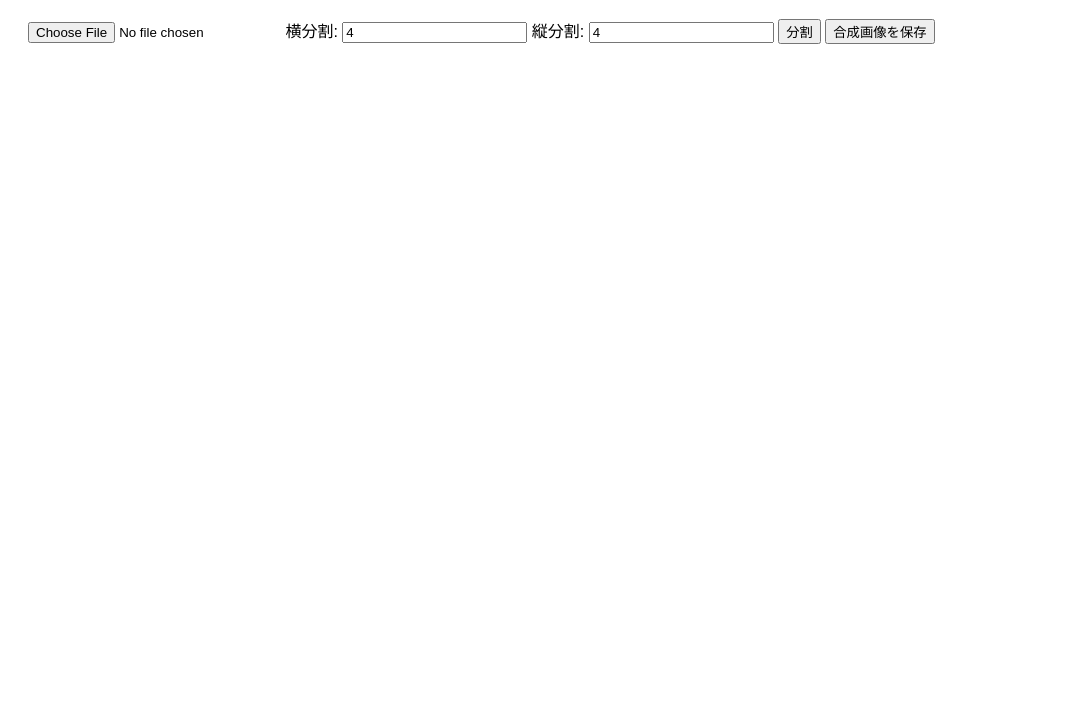
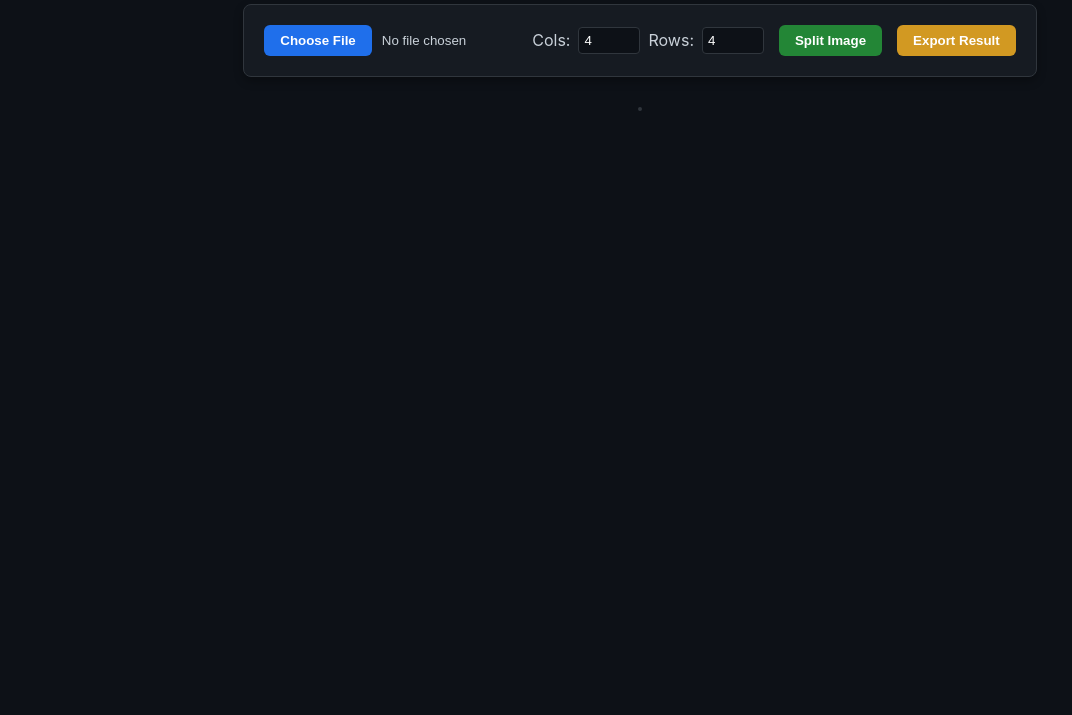
Before and after one commit to matsumotoswitch/ManualImageSorter, a plain HTML site: page index.html in a window 1280 px wide. Shown: the part 85-800 px from the top of the page, without its empty margins (0-1072 px from the left). Drawn offline with Linux system fonts and the light colour scheme.

Commit message:
Update index.html

```diff
--- a/index.html
+++ b/index.html
@@ -1,44 +1,158 @@
 <!DOCTYPE html>
-<html lang="ja">
+<html lang="en">
 <head>
 <meta charset="UTF-8">
-<title>画像分割＆D&D並び替え</title>
+<meta name="viewport" content="width=device-width, initial-scale=1.0">
+<title>ManualImageSorter</title>
 <style>
+  :root {
+    --bg-color: #0d1117;
+    --card-bg: #161b22;
+    --text-color: #c9d1d9;
+    --accent-color: #238636;
+    --accent-hover: #2ea043;
+    --border-color: #30363d;
+  }
+
   body {
-  font-family: sans-serif;
+    font-family: -apple-system, BlinkMacSystemFont, "Segoe UI", Helvetica, Arial, sans-serif;
+    background-color: var(--bg-color);
+    color: var(--text-color);
+    margin: 0;
+    display: flex;
+    flex-direction: column;
+    align-items: center;
     padding: 20px;
   }
+
+  h2 {
+    font-weight: 600;
+    margin-bottom: 20px;
+  }
+
   #controls {
-  margin-bottom: 10px;
+    background-color: var(--card-bg);
+    border: 1px solid var(--border-color);
+    border-radius: 8px;
+    padding: 20px;
+    display: flex;
+    flex-wrap: wrap;
+    gap: 15px;
+    align-items: center;
+    justify-content: center;
+    box-shadow: 0 4px 10px rgba(0,0,0,0.3);
+    margin-bottom: 30px;
   }
+
+  .control-group {
+    display: flex;
+    align-items: center;
+    gap: 8px;
+  }
+
+  input[type="number"] {
+    background-color: var(--bg-color);
+    border: 1px solid var(--border-color);
+    color: white;
+    padding: 5px;
+    border-radius: 4px;
+    width: 50px;
+  }
+
+  /* ファイル選択ボタンの装飾 */
+  input[type="file"]::file-selector-button {
+    background-color: #1f6feb;
+    color: white;
+    border: none;
+    padding: 8px 16px;
+    border-radius: 6px;
+    cursor: pointer;
+    font-weight: 600;
+    margin-right: 10px;
+    transition: background 0.2s;
+  }
+  input[type="file"]::file-selector-button:hover {
+    background-color: #388bfd;
+  }
+
+  button {
+    color: white;
+    border: none;
+    padding: 8px 16px;
+    border-radius: 6px;
+    cursor: pointer;
+    font-weight: 600;
+    transition: opacity 0.2s, background 0.2s;
+  }
+
+  button:hover {
+    opacity: 0.9;
+  }
+
+  #splitBtn {
+    background-color: var(--accent-color);
+  }
+
+  #saveBtn {
+    background-color: #d29922;
+  }
+
   #grid {
     display: grid;
-  gap: 0;
-  margin-top: 20px;
+    gap: 2px;
+    background-color: var(--border-color);
+    border: 2px solid var(--border-color);
+    border-radius: 4px;
+    overflow: hidden;
   }
+
   .tile {
     cursor: grab;
     display: block;
-  outline: 1px solid #666;
-  outline-offset: -1px;
+    transition: transform 0.1s, filter 0.2s;
+    user-select: none;
+  }
+
+  .tile:hover {
+    filter: brightness(1.2);
+    z-index: 10;
+  }
+
+  .tile:active {
+    cursor: grabbing;
+    transform: scale(0.95);
+  }
+
+  .dragging {
+    opacity: 0.5;
+  }
+
+  .drag-over {
+    outline: 3px solid #58a6ff;
+    outline-offset: -3px;
   }
 </style>
 </head>
 <body>
 
-<h2>画像分割＆ドラッグ入れ替え</h2>
+<h2>Manual Image Sorter</h2>
 
 <div id="controls">
+  <div class="control-group">
     <input type="file" id="fileInput" accept="image/*">
-  横分割: <input type="number" id="cols" value="4" min="1">
-  縦分割: <input type="number" id="rows" value="4" min="1">
-  <button id="splitBtn">分割</button>
-  <button id="saveBtn">合成画像を保存</button>
+  </div>
+  <div class="control-group">
+    Cols: <input type="number" id="cols" value="4" min="1">
+    Rows: <input type="number" id="rows" value="4" min="1">
+  </div>
+  <button id="splitBtn">Split Image</button>
+  <button id="saveBtn">Export Result</button>
 </div>
 
 <div id="grid"></div>
 
 <script>
+// JavaScript部分は変更なし
 const fileInput = document.getElementById("fileInput");
 const splitBtn = document.getElementById("splitBtn");
 const saveBtn = document.getElementById("saveBtn");
@@ -52,8 +166,7 @@ let rows = 0;
 
 splitBtn.onclick = () => {
   const file = fileInput.files[0];
-  if (!file) return alert("画像を選択してください");
-
+  if (!file) return alert("Please select an image file.");
   const reader = new FileReader();
   reader.onload = e => {
     img.onload = () => splitImage();
@@ -63,28 +176,24 @@ splitBtn.onclick = () => {
 };
 
 saveBtn.onclick = () => {
-  if (!cols || !rows) return alert("先に分割してください");
-
+  if (!cols || !rows) return alert("Split the image first.");
   const canvas = document.createElement("canvas");
   canvas.width = tileW * cols;
   canvas.height = tileH * rows;
   const ctx = canvas.getContext("2d");
-
   const tiles = [...grid.querySelectorAll("img")];
-
+  let loadedCount = 0;
   tiles.forEach((tile, i) => {
     const x = (i % cols) * tileW;
     const y = Math.floor(i / cols) * tileH;
-
     const tempImg = new Image();
     tempImg.src = tile.src;
     tempImg.onload = () => {
       ctx.drawImage(tempImg, x, y, tileW, tileH);
-
-      // 最後の1枚を描いたら保存
-      if (i === tiles.length - 1) {
+      loadedCount++;
+      if (loadedCount === tiles.length) {
         const link = document.createElement("a");
-        link.download = "merged.png";
+        link.download = "reconstructed_image.png";
         link.href = canvas.toDataURL("image/png");
         link.click();
       }
@@ -95,36 +204,23 @@ saveBtn.onclick = () => {
 function splitImage() {
   cols = +document.getElementById("cols").value;
   rows = +document.getElementById("rows").value;
-
   grid.innerHTML = "";
-
   tileW = img.width / cols;
   tileH = img.height / rows;
-
-  grid.style.width = img.width + "px";
   grid.style.gridTemplateColumns = `repeat(${cols}, ${tileW}px)`;
-
   const canvas = document.createElement("canvas");
   const ctx = canvas.getContext("2d");
   canvas.width = tileW;
   canvas.height = tileH;
-
   let tiles = [];
-
   for (let y = 0; y < rows; y++) {
     for (let x = 0; x < cols; x++) {
       ctx.clearRect(0,0,tileW,tileH);
-      ctx.drawImage(
-        img,
-        x * tileW, y * tileH, tileW, tileH,
-        0, 0, tileW, tileH
-      );
+      ctx.drawImage(img, x * tileW, y * tileH, tileW, tileH, 0, 0, tileW, tileH);
       tiles.push(canvas.toDataURL());
     }
   }
-
   shuffle(tiles);
-
   tiles.forEach(src => {
     const tile = document.createElement("img");
     tile.src = src;
@@ -132,18 +228,11 @@ function splitImage() {
     tile.draggable = true;
     tile.style.width = tileW + "px";
     tile.style.height = tileH + "px";
-
-    tile.addEventListener("dragstart", () => dragSrc = tile);
-    tile.addEventListener("dragover", e => e.preventDefault());
-    tile.addEventListener("drop", e => {
-      e.preventDefault();
-      if (dragSrc !== tile) {
-        const tmp = tile.src;
-        tile.src = dragSrc.src;
-        dragSrc.src = tmp;
-      }
-    });
-
+    tile.addEventListener("dragstart", () => { dragSrc = tile; tile.classList.add('dragging'); });
+    tile.addEventListener("dragend", () => { tile.classList.remove('dragging'); grid.querySelectorAll('.tile').forEach(t => t.classList.remove('drag-over')); });
+    tile.addEventListener("dragover", e => { e.preventDefault(); tile.classList.add('drag-over'); });
+    tile.addEventListener("dragleave", () => { tile.classList.remove('drag-over'); });
+    tile.addEventListener("drop", e => { e.preventDefault(); tile.classList.remove('drag-over'); if (dragSrc !== tile) { const tmp = tile.src; tile.src = dragSrc.src; dragSrc.src = tmp; } });
     grid.appendChild(tile);
   });
 }
@@ -155,6 +244,5 @@ function shuffle(array) {
   }
 }
 </script>
-
 </body>
 </html>
```
Lines whose indentation alone changed are shown as unchanged.
